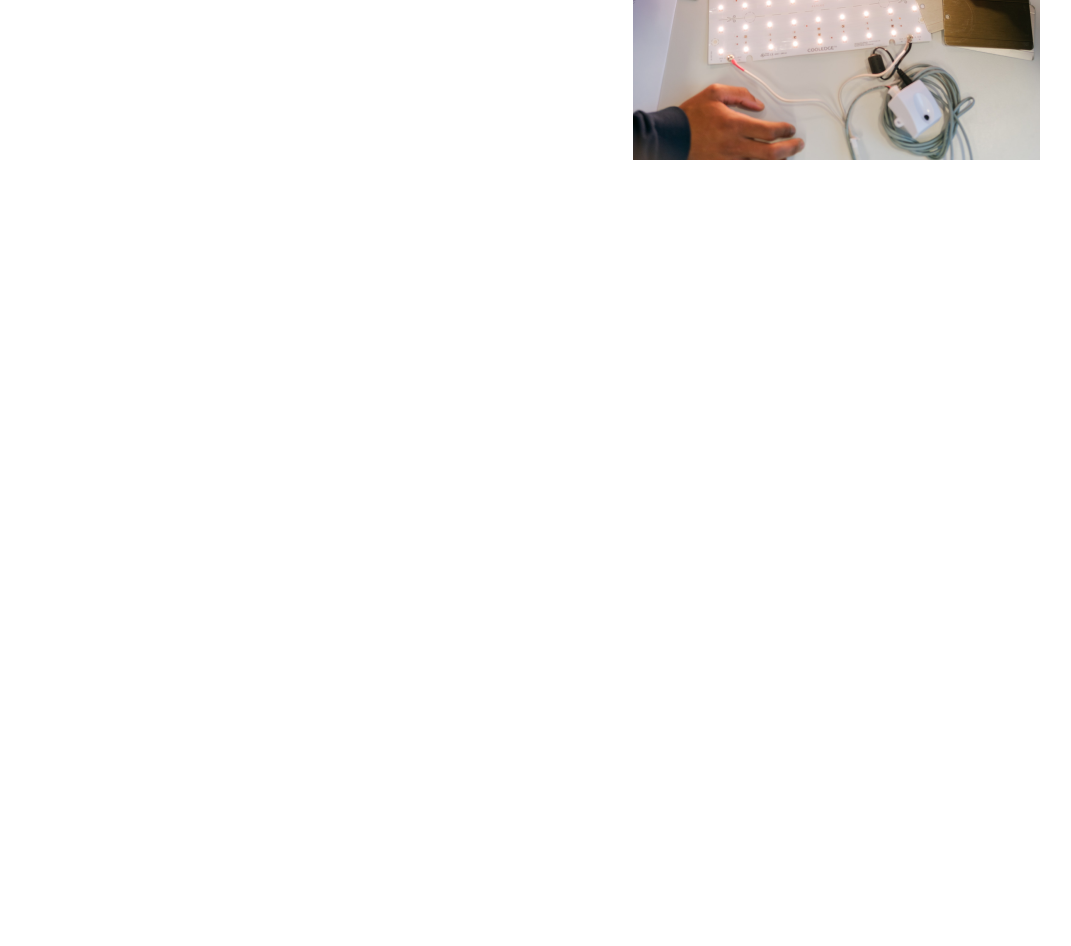
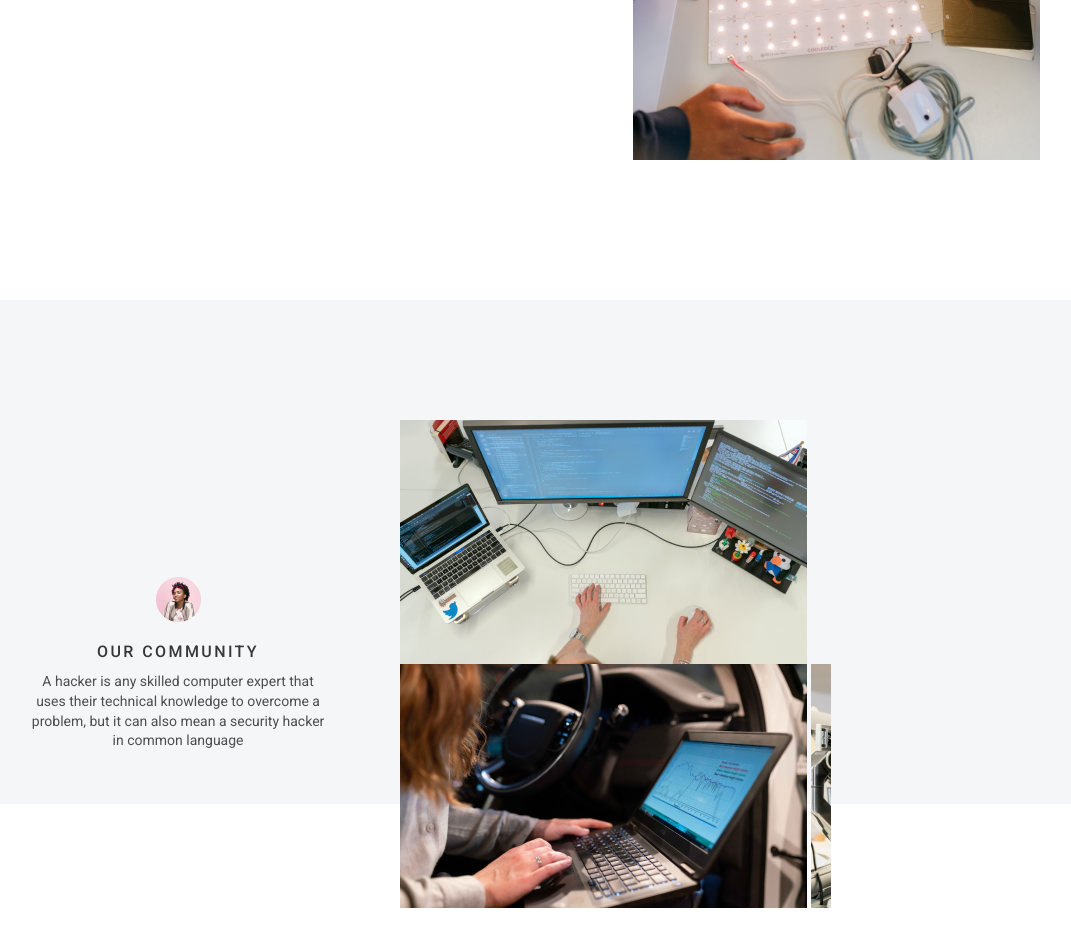
Before and after one commit to kirill-study/RS-school-js2020, a plain HTML site: page webdev/index.html in a window 1280 px wide. Shown: the part 1342-2288 px from the top of the page, without its empty margins (132-1203 px from the left). Before the commit the page ends 1642 px from the top, so only its background shows below. Drawn offline with Linux system fonts and the light colour scheme.

Commit message:
feat: third screen draft

```diff
--- a/webdev/index.html
+++ b/webdev/index.html
@@ -44,6 +44,21 @@
       </div>
       <img src="assets/images/content-image-1.png" width="407px">
     </section>
+    <section id="third-screen">
+      <span></span>
+      <div id="long-wrapper">
+        <div id="user-card">
+          <img id="userpic" src="assets/images/userpic-wrapper.png">
+          <h4>OUR COMMUNITY</h4>
+          <p>A hacker is any skilled computer expert that uses their technical knowledge to overcome a problem, but it can also mean a security hacker in common language</p>
+        </div>
+        <div id="gallery">
+          <img src="assets/images/slider-item.png">
+          <img src="assets/images/Rectangle 2.png">
+          <img src="assets/images/slider-item3.png">
+        </div>
+      </div>
+    </section>
   </div>
 </body>
 </html>
--- a/webdev/style.css
+++ b/webdev/style.css
@@ -177,3 +177,53 @@ h3 {
     color: #373737;
     margin-bottom: 20px;
 }
+
+#third-screen {
+    height: 504px;
+    background-color: #F5F6F7;
+    color: #4E4E4E;
+}
+
+#long-wrapper {
+    display: flex;
+    flex-direction: row;
+    padding: 120px 0 140px 88px;
+}
+
+#gallery > img {
+    height: 244px;
+}
+
+h4 {
+    color: #373737;
+
+font-style: normal;
+font-weight: 500;
+font-size: 16px;
+line-height: 20px;
+letter-spacing: 2.4px;
+margin-bottom: 10px;
+ }
+
+#user-card {
+    display: flex;
+    flex-direction: column;
+    align-items: center;
+    justify-content: center;
+    width: 500px;
+}
+
+#user-card > p {
+font-family: Roboto;
+font-style: normal;
+font-weight: normal;
+font-size: 14px;
+line-height: 140%;
+/* or 20px */
+text-align: center;
+    width: 300px
+}
+
+#userpic {
+    margin-bottom: 20px;
+}
```
